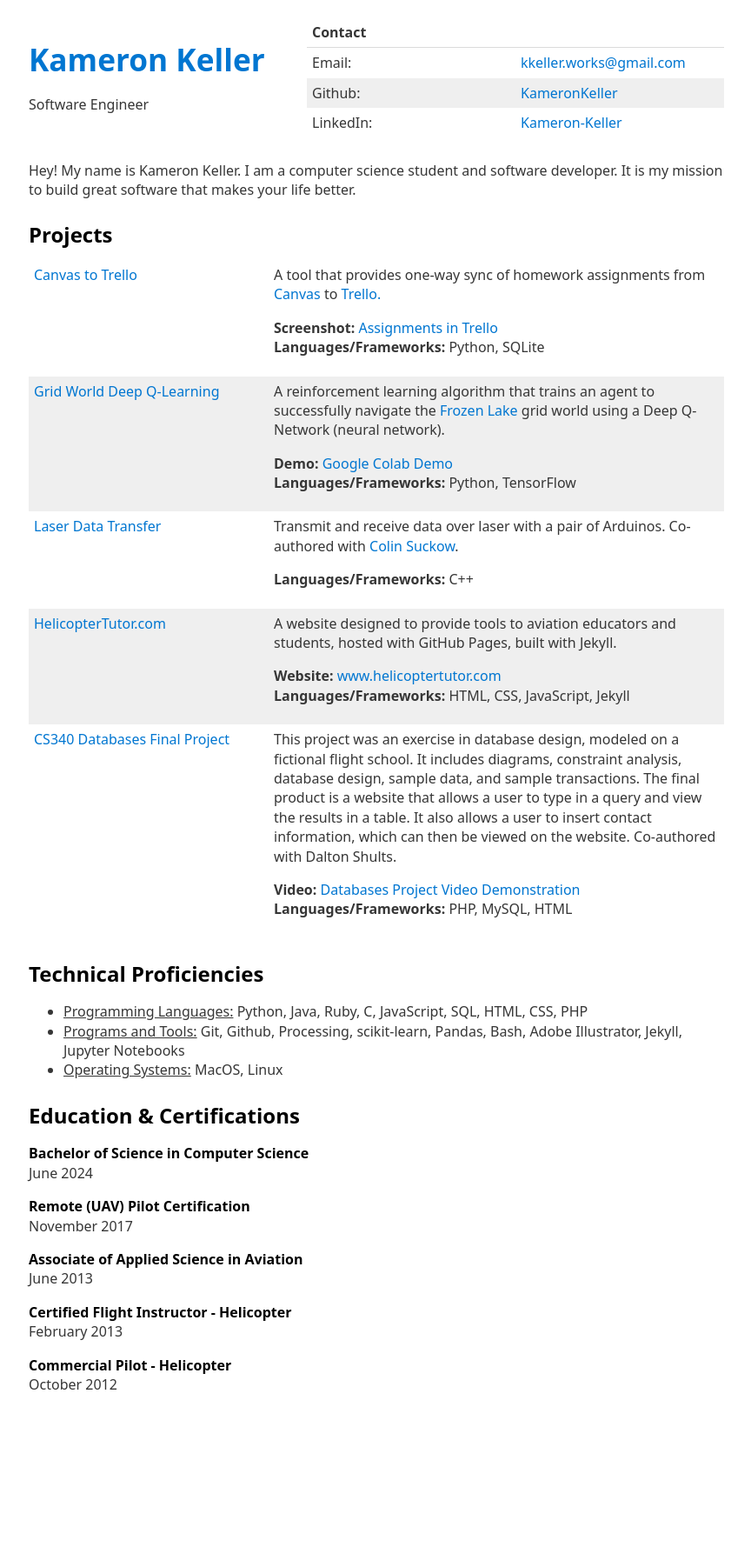
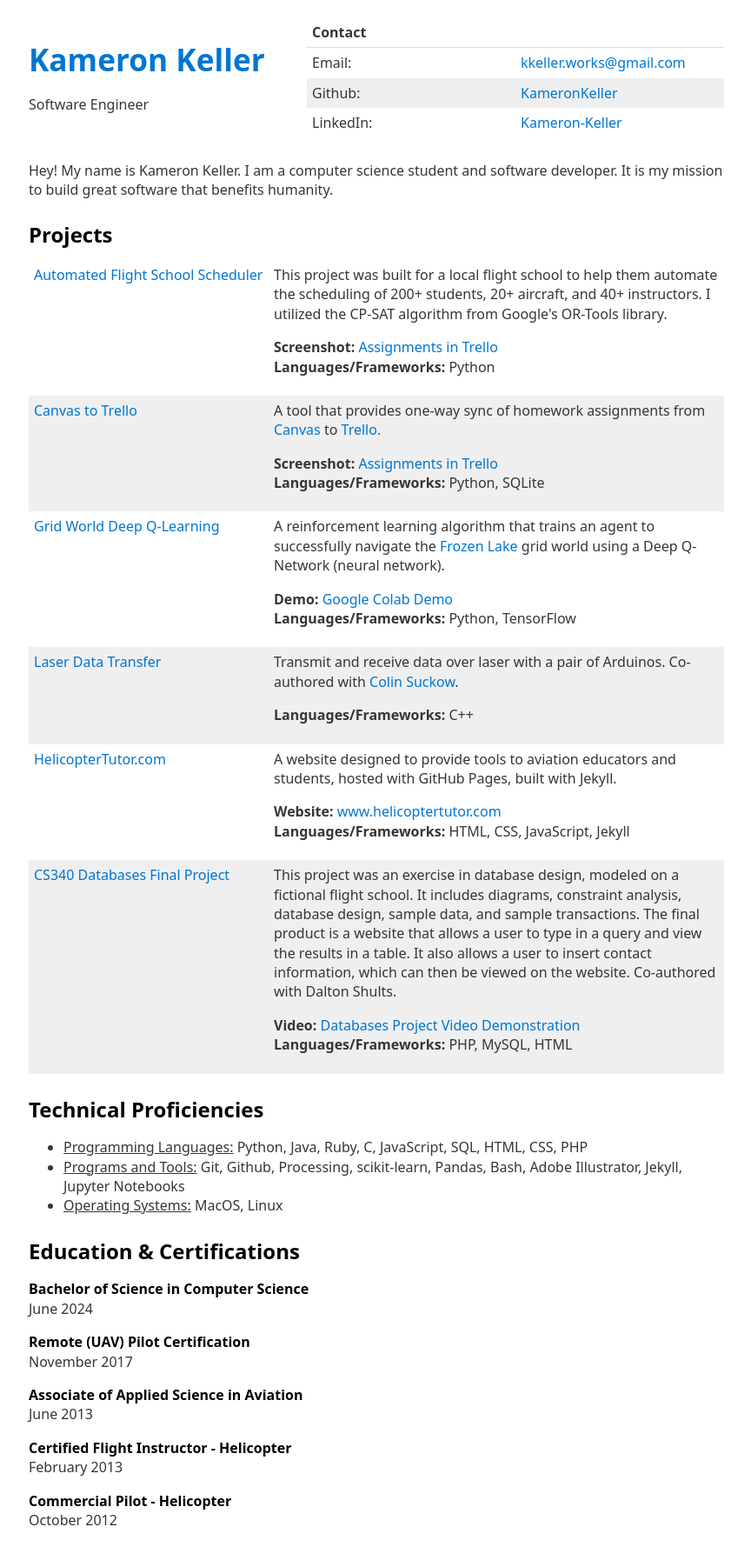
Before and after one commit to KameronKeller/kameronkeller.github.io, a Jekyll site: the page built from index.html, in a window 1280 px wide. Shown: the whole page at 87% size, without its empty margins (207-1071 px from the left). Built offline with Jekyll 4.4.1, drawn with Linux system fonts in a browser that asks for light colours; before the commit the page ends 1623 px from its top, so only the background shows below that.

Commit message:
Add flight school scheduling project

```diff
--- a/index.html
+++ b/index.html
@@ -35,11 +35,23 @@ title: "Portfolio"
 
 
 <p>
-  Hey! My name is Kameron Keller. I am a computer science student and software developer. It is my mission to build great software that makes your life better.
+  Hey! My name is Kameron Keller. I am a computer science student and software developer. It is my mission to build great software that benefits humanity.
 </p>
 
 <h2>Projects</h2>
  <table>
+
+    <tr>
+    <td class="project-name"><a href="https://github.com/KameronKeller/Automated-Flight-School-Scheduler">Automated Flight School Scheduler</a></td>
+    <td>
+      This project was built for a local flight school to help them automate the scheduling of 200+ students, 20+ aircraft, and 40+ instructors. I utilized the CP-SAT algorithm from Google's OR-Tools library.
+      <p>
+        <b>Screenshot: </b><a href="https://github.com/KameronKeller/canvas-to-trello/blob/main/img/trello-screenshot.png?raw=true">Assignments in Trello</a>
+        <br>
+        <b>Languages/Frameworks: </b>Python
+      </p>
+    </td>
+  </tr>
 
   <tr>
     <td class="project-name"><a href="https://github.com/KameronKeller/canvas-to-trello">Canvas to Trello</a></td>
```
